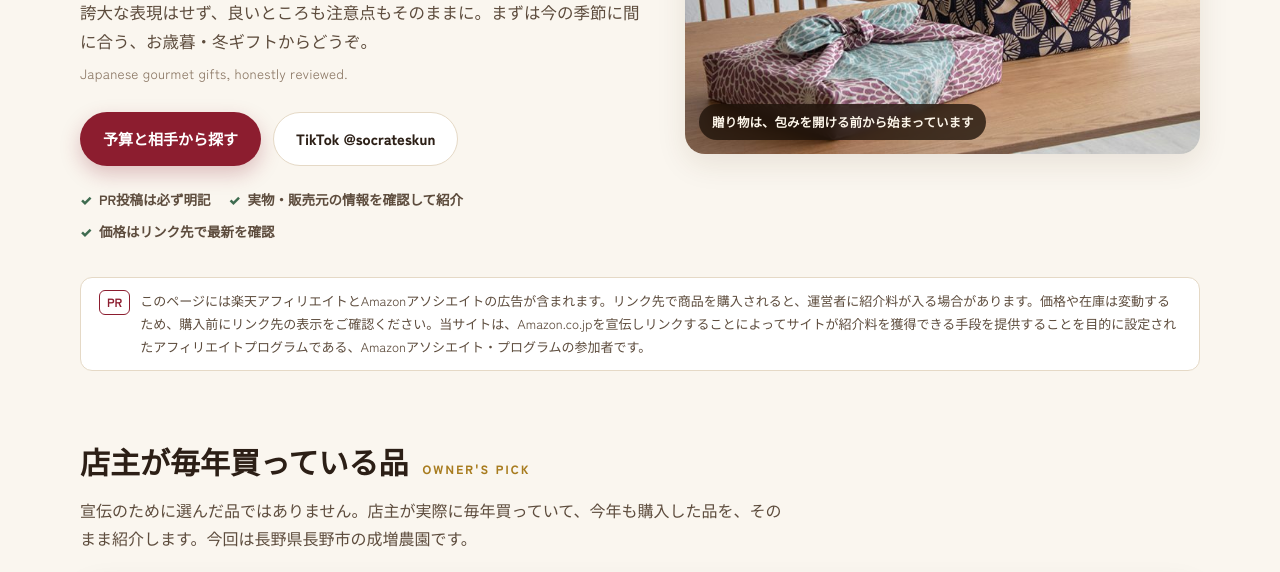
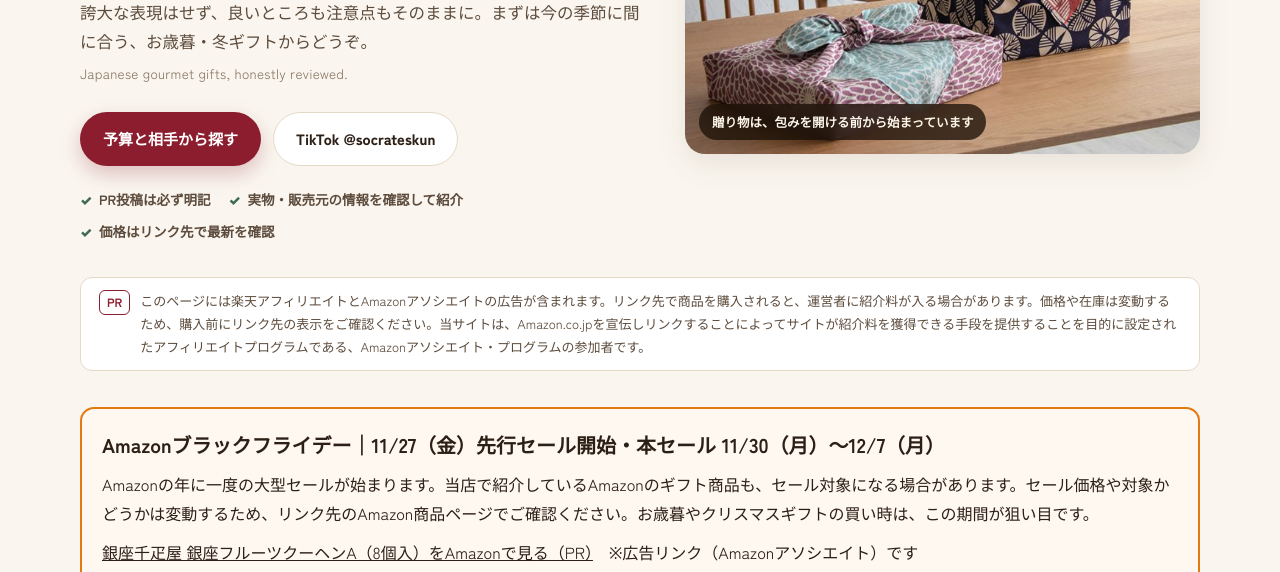
Before and after one commit to Githubkokutarou6/Githubkokutarou6.github.io, a plain HTML site: page index.html in a window 1280 px wide. Shown: the part 431-1003 px from the top of the page. Drawn offline with Linux system fonts and the light colour scheme.

Commit message:
Add Amazon Black Friday notice

```diff
--- a/index.html
+++ b/index.html
@@ -397,6 +397,17 @@
       </div>
     </div>
   </div>
+
+  <!-- Black Friday notice -->
+  <section class="block" id="blackfriday" style="padding-top:28px;padding-bottom:4px">
+    <div class="wrap">
+      <div style="border:2px solid #e47911;border-radius:14px;padding:18px 20px;background:#fff8f0">
+        <h2 style="margin:0 0 8px;font-size:20px">Amazonブラックフライデー｜11/27（金）先行セール開始・本セール 11/30（月）〜12/7（月）</h2>
+        <p style="margin:0 0 10px;line-height:1.8">Amazonの年に一度の大型セールが始まります。当店で紹介しているAmazonのギフト商品も、セール対象になる場合があります。セール価格や対象かどうかは変動するため、リンク先のAmazon商品ページでご確認ください。お歳暮やクリスマスギフトの買い時は、この期間が狙い目です。</p>
+        <p style="margin:0"><a href="https://www.amazon.co.jp/dp/B018JKTLSY?tag=handpank0c-22" target="_blank" rel="noopener sponsored">銀座千疋屋 銀座フルーツクーヘンA（8個入）をAmazonで見る（PR）</a>　※広告リンク（Amazonアソシエイト）です</p>
+      </div>
+    </div>
+  </section>
 
   <!-- Owner pick: Narimasu Farm -->
   <section class="block" id="owner-pick">
```
